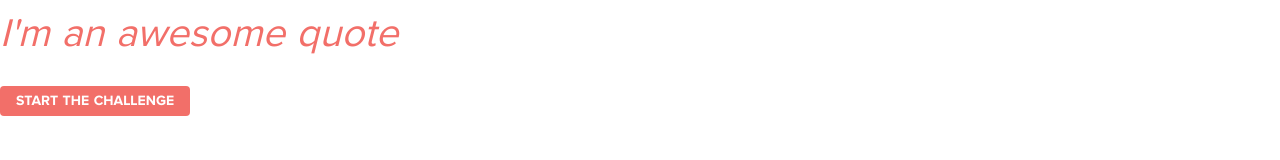
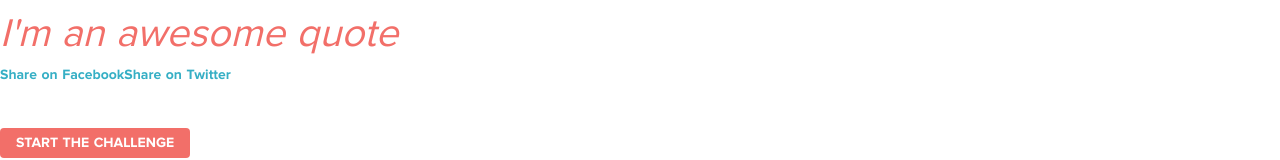
Before and after one commit to voorhoede-labs/plastic-soup-pickup, a Nuxt app: page / in a window 1280 px wide. Shown: the part 658-818 px from the top of the page. Built offline with nearby package versions, Linux system fonts and the light colour scheme.

Commit message:
Add share buttons to page

```diff
--- a/pages/index.vue
+++ b/pages/index.vue
@@ -10,6 +10,8 @@
         <blockquote>I'm an awesome quote</blockquote>
       </div>
     </section>
+    <share-on-facebook/>
+    <share-on-twitter/>
     <app-footer/>
   </div>
 </template>
@@ -18,12 +20,16 @@
 import AppIntroVideo from '~/components/AppIntroVideo.vue'
 import Introduction from '~/components/Introduction.vue'
 import AppFooter from '~/components/AppFooter.vue'
+import ShareOnFacebook from '~/components/ShareOnFacebook.vue'
+import ShareOnTwitter from '~/components/ShareOnTwitter.vue'
 
 export default {
   components: {
     AppIntroVideo,
     Introduction,
     AppFooter,
+    ShareOnFacebook,
+    ShareOnTwitter,
   }
 }
 </script>
```
